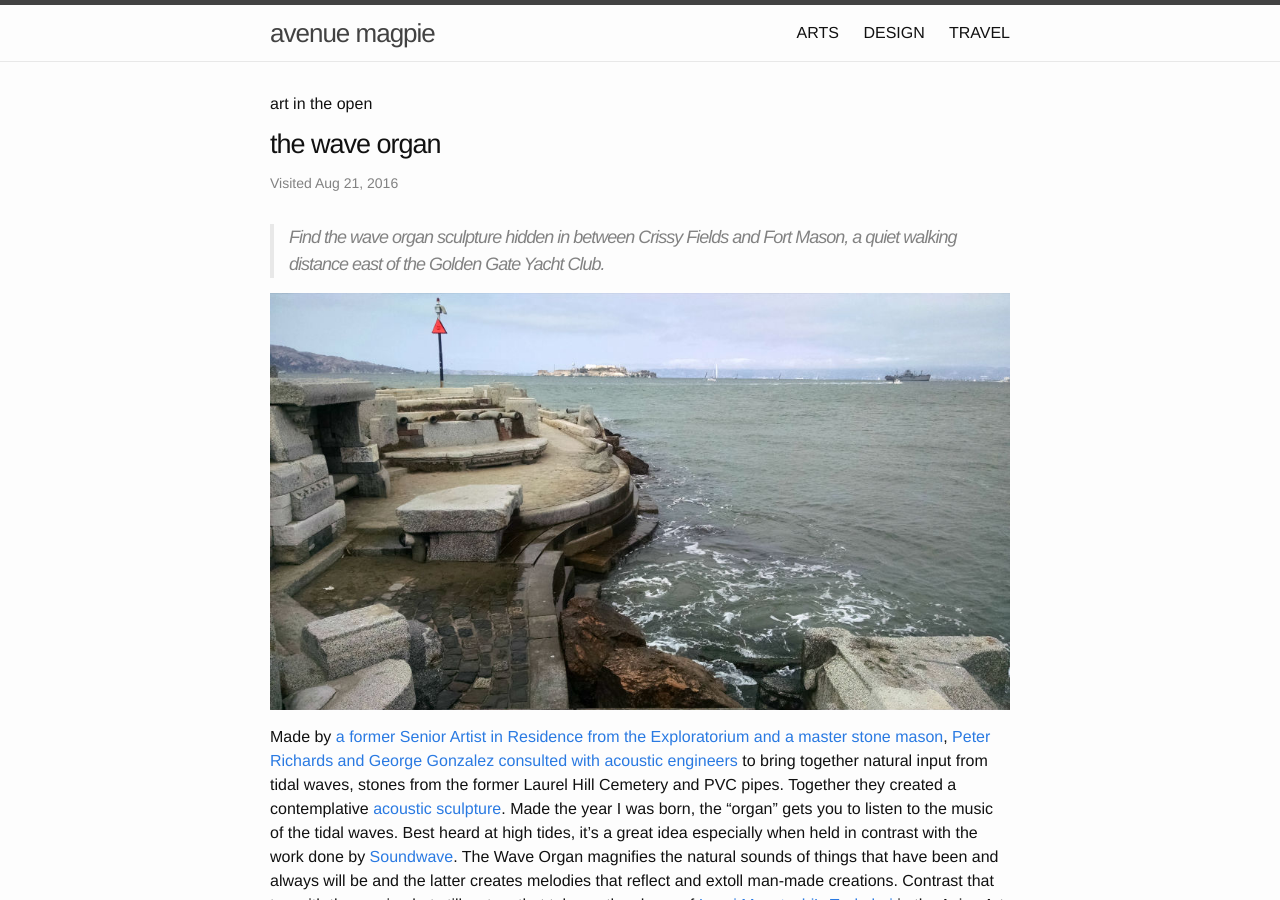
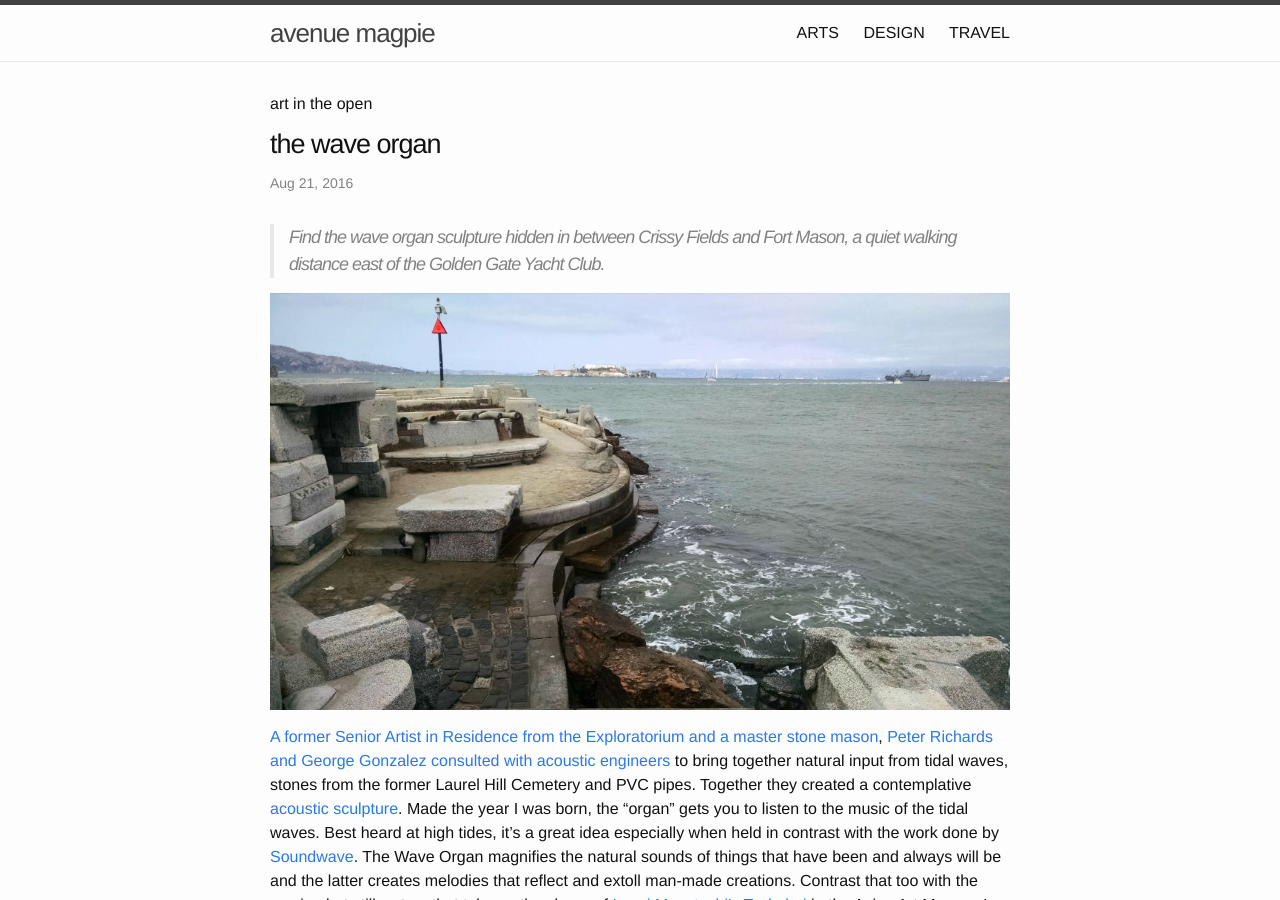
Before and after one commit to avenuemagpie/art-design, a Jekyll site: the page built from _posts/2016-08-21-wave-organ.markdown, in a window 1280 px wide and 900 px high. Built offline with Jekyll 4.4.1, drawn with Linux system fonts in a browser that asks for light colours; comment, search, counter and statistics services are not loaded.

```diff
--- a/_layouts/post.html
+++ b/_layouts/post.html
@@ -6,7 +6,7 @@
   <header class="post-header">
 	<h4>{{ page.section }}</h4>
     <h1 class="post-title" itemprop="name headline">{{ page.title }}</h1>
-    <p class="post-meta">Visited <time datetime="{{ page.date | date_to_xmlschema }}" itemprop="datePublished">{{ page.date | date: "%b %-d, %Y" }}</time>{% if page.author %} • <span itemprop="author" itemscope itemtype="http://schema.org/Person"><span itemprop="name">{{ page.author }}</span></span>{% endif %}</p>
+    <p class="post-meta"><time datetime="{{ page.date | date_to_xmlschema }}" itemprop="datePublished">{{ page.date | date: "%b %-d, %Y" }}</time>{% if page.author %} • <span itemprop="author" itemscope itemtype="http://schema.org/Person"><span itemprop="name">{{ page.author }}</span></span>{% endif %}</p>
   </header>
 
   <div class="post-content" itemprop="articleBody">
--- a/_posts/2016-08-21-wave-organ.markdown
+++ b/_posts/2016-08-21-wave-organ.markdown
@@ -22,7 +22,7 @@
 
 ![Wave Organ in San Francisco](/images/wave-organ-sf.jpg)
 
-Made by [a former Senior Artist in Residence from the Exploratorium and a master stone mason](http://www.exploratorium.edu/visit/wave-organ), [Peter Richards and George Gonzalez consulted with acoustic engineers](https://www.olats.org/studiolab/Peter_Richards.pdf) to bring together natural input from tidal waves, stones from the former Laurel Hill Cemetery and PVC pipes. Together they created a contemplative [acoustic sculpture](https://en.wikipedia.org/wiki/Wave_Organ). Made the year I was born, the "organ" gets you to listen to the music of the tidal waves. Best heard at high tides, it’s a great idea especially when held in contrast with the work done by [Soundwave](http://soundwavesf.com/7/material-notation/). The Wave Organ magnifies the natural sounds of things that have been and always will be and the latter creates melodies that reflect and extoll man-made creations. Contrast that too with the moving but still waters that take on the shape of [Izumi Masatoshi's Tsukubai](http://searchcollection.asianart.org/view/objects/asitem/id/24100) in the Asian Art Museum's Betty Bogart Contemplative Alcove.
+[A former Senior Artist in Residence from the Exploratorium and a master stone mason](http://www.exploratorium.edu/visit/wave-organ), [Peter Richards and George Gonzalez consulted with acoustic engineers](https://www.olats.org/studiolab/Peter_Richards.pdf) to bring together natural input from tidal waves, stones from the former Laurel Hill Cemetery and PVC pipes. Together they created a contemplative [acoustic sculpture](https://en.wikipedia.org/wiki/Wave_Organ). Made the year I was born, the "organ" gets you to listen to the music of the tidal waves. Best heard at high tides, it’s a great idea especially when held in contrast with the work done by [Soundwave](http://soundwavesf.com/7/material-notation/). The Wave Organ magnifies the natural sounds of things that have been and always will be and the latter creates melodies that reflect and extoll man-made creations. Contrast that too with the moving but still waters that take on the shape of [Izumi Masatoshi's Tsukubai](http://searchcollection.asianart.org/view/objects/asitem/id/24100) in the Asian Art Museum's Betty Bogart Contemplative Alcove.
 
 > ### " The Wave Organ magnifies the natural sounds of things that have been and always will be..."
 
```
Also changed, not shown: _posts/2016-12-01-hot-chocolate-san-francisco.md (added, +31 -0 lines).
